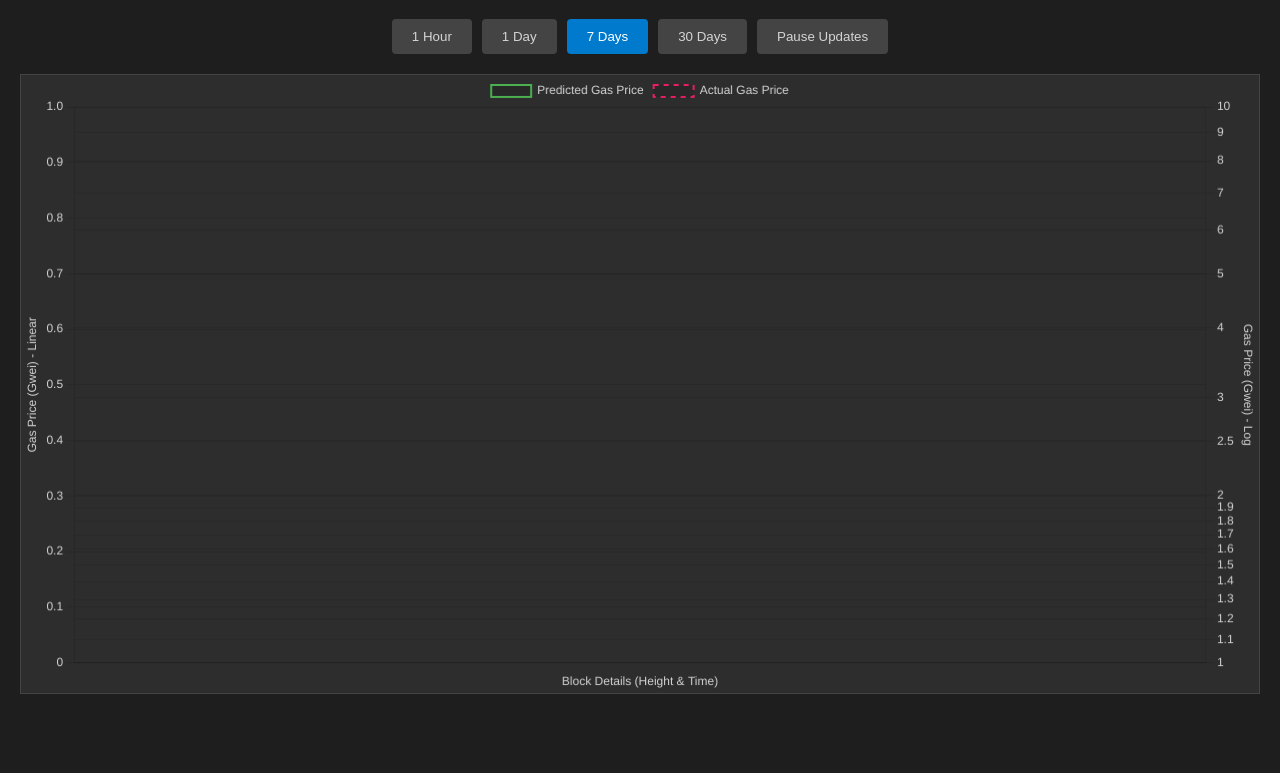
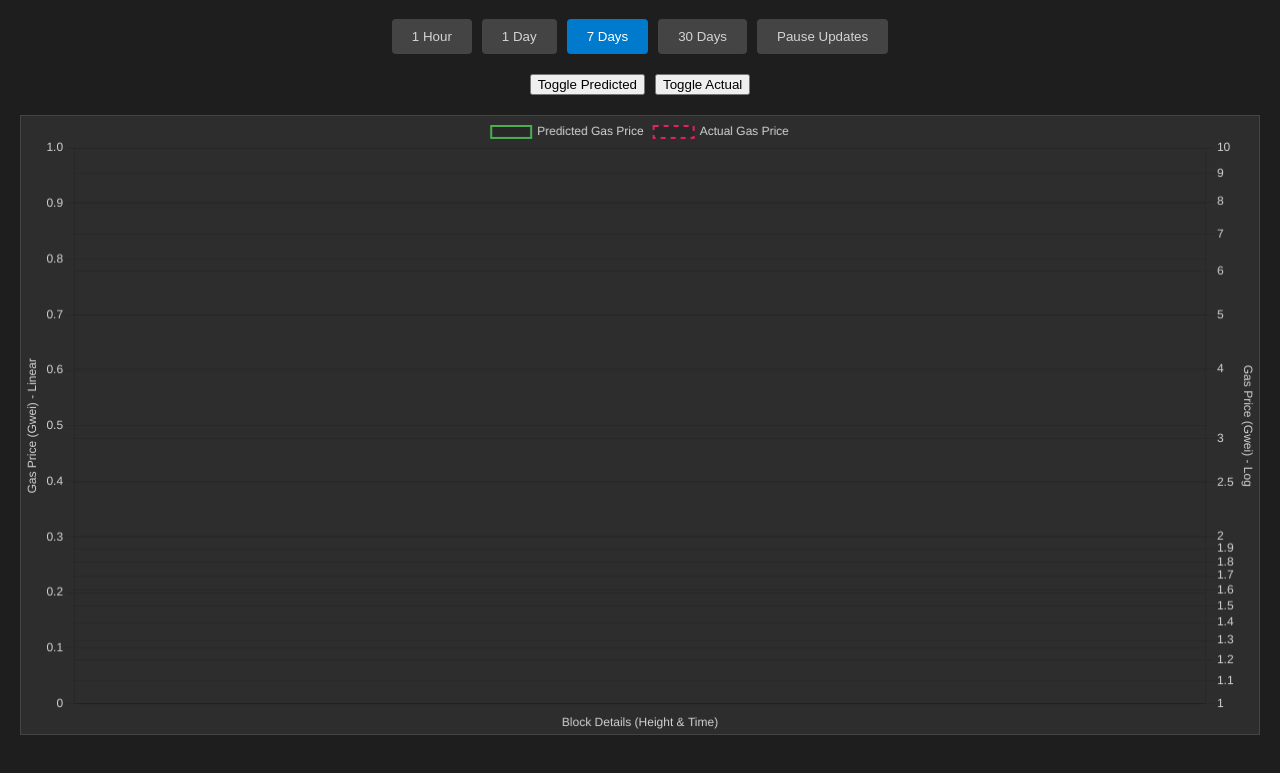
Before and after one commit to cordt-sei/gasPriceTracker, a website: page public/index.html in a window 1280 px wide. Shown: the part 81-854 px from the top of the page. Before the commit the page ends 815 px from the top, so only its background shows below. Drawn offline with nearby package versions, Linux system fonts and the light colour scheme; no server answers.

Commit message:
pre-change

```diff
--- a/public/index.html
+++ b/public/index.html
@@ -48,6 +48,13 @@
       background-color: #007acc;
       color: white;
     }
+
+    /* Extra container just for the toggle line buttons */
+    .toggle-controls {
+      display: flex;
+      gap: 10px;
+      margin-bottom: 20px;
+    }
   </style>
 </head>
 <body>
@@ -59,6 +66,13 @@
     <button id="thirtyDays">30 Days</button>
     <button id="pauseUpdates">Pause Updates</button>
   </div>
+
+  <!-- New toggle buttons for lines -->
+  <div class="toggle-controls">
+    <button id="togglePredicted">Toggle Predicted</button>
+    <button id="toggleActual">Toggle Actual</button>
+  </div>
+
   <canvas id="gasPriceChart" width="800" height="400"></canvas>
 
   <script>
@@ -67,6 +81,10 @@
     const sevenDaysButton = document.getElementById("sevenDays");
     const thirtyDaysButton = document.getElementById("thirtyDays");
     const pauseUpdatesButton = document.getElementById("pauseUpdates");
+
+    // Our new toggle buttons
+    const togglePredictedButton = document.getElementById("togglePredicted");
+    const toggleActualButton = document.getElementById("toggleActual");
 
     const buttons = [oneHourButton, oneDayButton, sevenDaysButton, thirtyDaysButton];
 
@@ -79,7 +97,7 @@
       button.classList.add("active");
     };
 
-    // Event listeners for buttons
+    // Event listeners for range buttons
     oneHourButton.addEventListener("click", () => {
       setActiveButton(oneHourButton);
       currentRange = "1h";
@@ -119,7 +137,7 @@
             borderWidth: 2,
             pointRadius: 4,
             fill: false,
-            yAxisID: "yLog",        // <-- Logarithmic axis for the green line
+            yAxisID: "yLog",        // Logarithmic axis
           },
           {
             label: "Actual Gas Price",
@@ -129,7 +147,7 @@
             borderWidth: 2,
             pointRadius: 4,
             fill: false,
-            yAxisID: "yLinear",     // <-- Linear axis for the pink line
+            yAxisID: "yLinear",     // Linear axis
           },
         ],
       },
@@ -152,10 +170,13 @@
         },
         scales: {
           x: {
-            title: { display: true, text: "Block Details (Height & Time)", color: "#d4d4d4" },
+            title: {
+              display: true,
+              text: "Block Details (Height & Time)",
+              color: "#d4d4d4"
+            },
             ticks: { color: "#d4d4d4" },
           },
-          // Normal linear scale for the pink line
           yLinear: {
             type: "linear",
             display: true,
@@ -167,7 +188,6 @@
             },
             ticks: { color: "#d4d4d4" },
           },
-          // Logarithmic scale for the green line
           yLog: {
             type: "logarithmic",
             display: true,
@@ -177,13 +197,9 @@
               text: "Gas Price (Gwei) - Log",
               color: "#d4d4d4",
             },
-            // Optional if you want to set minimum/maximum
-            // min: 0.1,
-            // max: 100,
             ticks: {
               color: "#d4d4d4",
-              // Chart.js will skip 0 on a log scale. You can add custom callback if desired.
-              callback: function (value, index) {
+              callback: function (value) {
                 return Number(value).toLocaleString();
               },
             },
@@ -192,13 +208,26 @@
       },
     });
 
+    // Toggle line event listeners
+    togglePredictedButton.addEventListener("click", () => {
+      const predictedDataset = chart.data.datasets[0];
+      predictedDataset.hidden = !predictedDataset.hidden;
+      chart.update();
+    });
+
+    toggleActualButton.addEventListener("click", () => {
+      const actualDataset = chart.data.datasets[1];
+      actualDataset.hidden = !actualDataset.hidden;
+      chart.update();
+    });
+
     const fetchData = async () => {
       if (isPaused) return;
       try {
         const response = await fetch(`/api/chart-data?range=${currentRange}`);
         const { seiData, evmData } = await response.json();
 
-        // Update chart data
+        // Build chart data
         const labels = seiData.map(
           (d) => `Block: ${d.blockNumber}\n${new Date(d.timestamp).toLocaleTimeString()}`
         );
@@ -206,18 +235,16 @@
         const actualGasPrices = evmData.map((d) => d.confidence99 || 0);
 
         chart.data.labels = labels;
-        chart.data.datasets[0].data = predictedGasPrices; // green line, log scale
-        chart.data.datasets[1].data = actualGasPrices;    // pink line, linear scale
+        chart.data.datasets[0].data = predictedGasPrices; // Green line (log axis)
+        chart.data.datasets[1].data = actualGasPrices;    // Pink line (linear axis)
         chart.update();
       } catch (error) {
         console.error("Error fetching chart data:", error);
       }
     };
 
-    setInterval(fetchData, 3000); // Fetch data every 3 seconds
-
-    // Initial data load
-    fetchData();
+    setInterval(fetchData, 3000); // Poll every 3 seconds
+    fetchData(); // Initial load
   </script>
 </body>
 </html>
```
